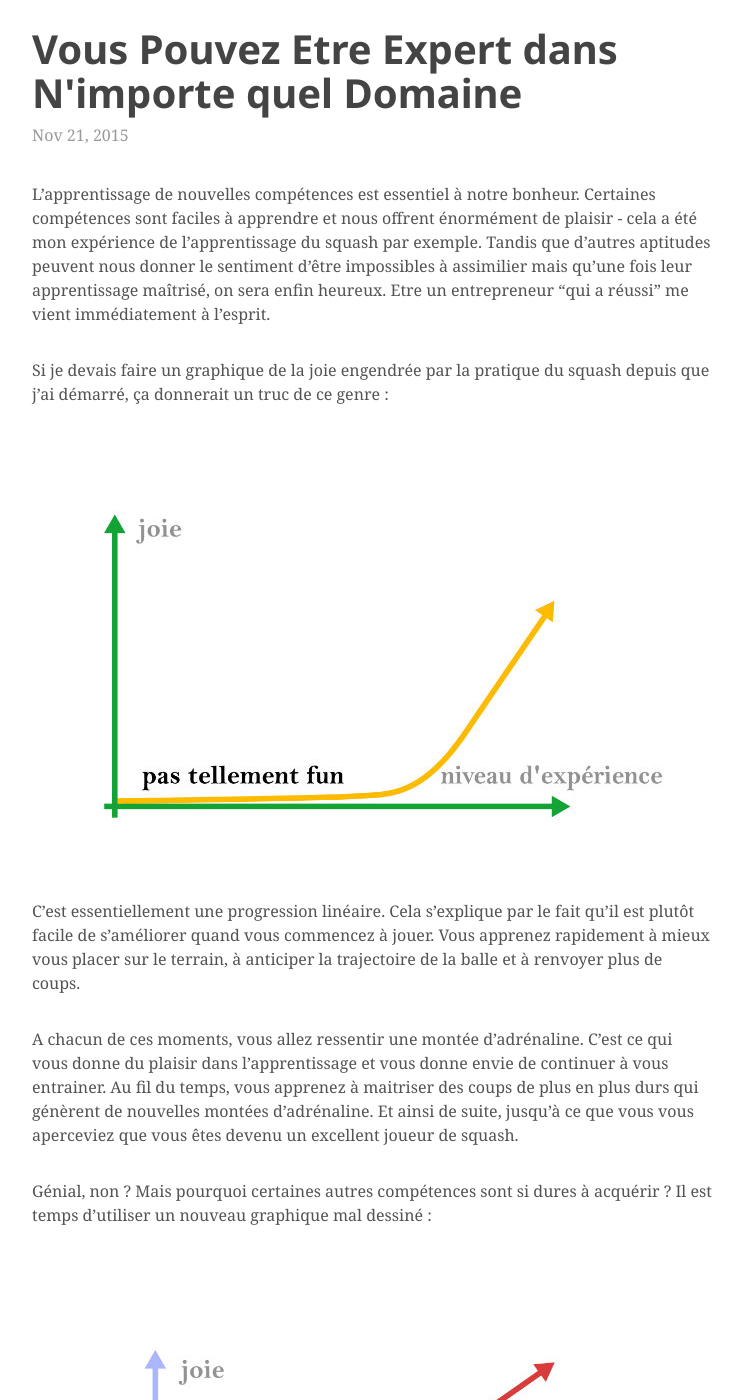
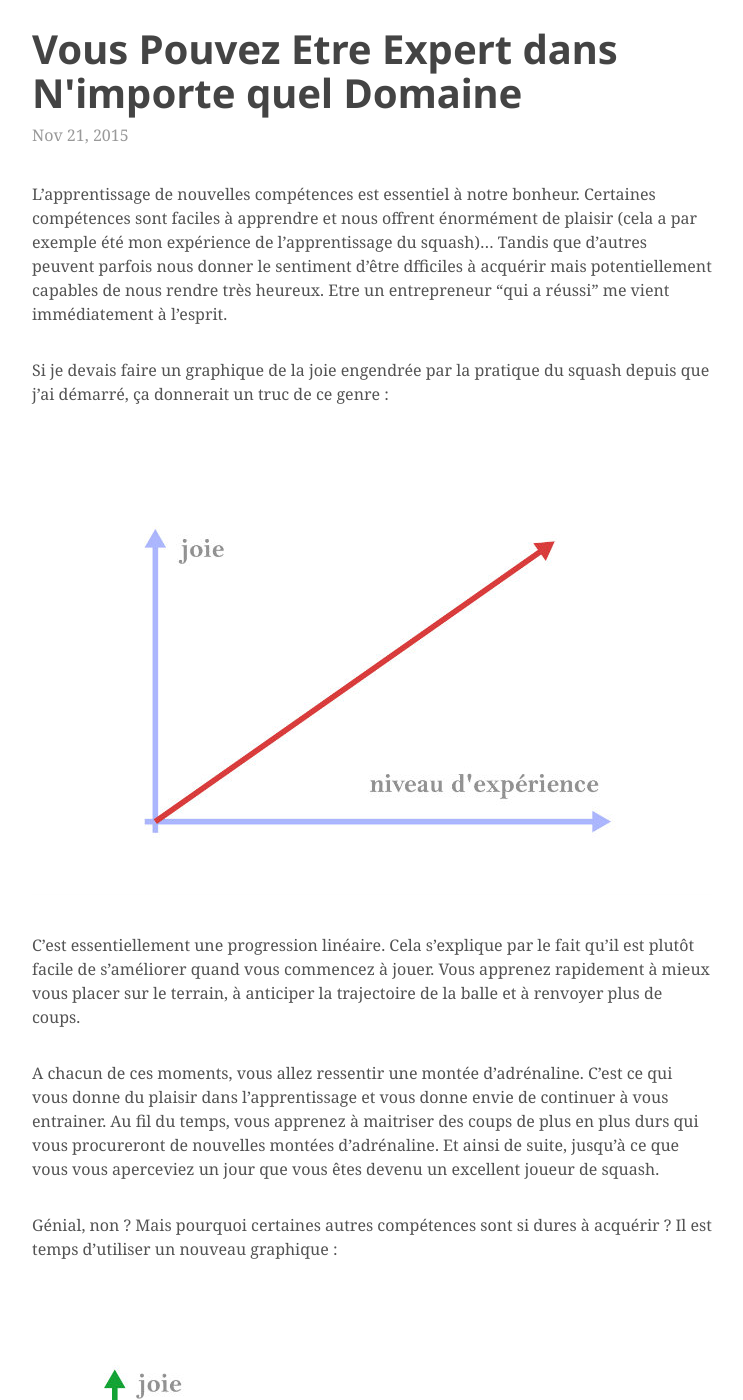
Before and after one commit to tarikpeudon/tarikpeudon.github.io, a Jekyll site: the page built from _posts/2015-11-20-vous-pouvez-etre-expert-dans-tous-les-domaines.markdown, in a window 1280 px wide and 1400 px high. Shown: the whole window, without its empty margins (268-1011 px from the left). Built offline with Jekyll 4.4.1, drawn with Linux system fonts in a browser that asks for light colours; some web fonts are replaced.

Commit message:
Update 2015-11-20-vous-pouvez-etre-expert-dans-tous-les-domaines.markdown

```diff
--- a/_posts/2015-11-20-vous-pouvez-etre-expert-dans-tous-les-domaines.markdown
+++ b/_posts/2015-11-20-vous-pouvez-etre-expert-dans-tous-les-domaines.markdown
@@ -5,19 +5,19 @@ date:   2015-11-21 19:25:25
 categories: category1
 ---
 
-L’apprentissage de nouvelles compétences est essentiel à notre bonheur. Certaines compétences sont faciles à apprendre et nous offrent énormément de plaisir - cela a été mon expérience de l’apprentissage du squash par exemple. Tandis que d’autres aptitudes peuvent nous donner le sentiment d’être impossibles à assimilier mais qu’une fois leur apprentissage maîtrisé, on sera enfin heureux. Etre un entrepreneur "qui a réussi" me vient immédiatement à l'esprit.
+L’apprentissage de nouvelles compétences est essentiel à notre bonheur. Certaines compétences sont faciles à apprendre et nous offrent énormément de plaisir (cela a par exemple été mon expérience de l’apprentissage du squash)... Tandis que d’autres peuvent parfois nous donner le sentiment d’être dfficiles à acquérir mais potentiellement capables de nous rendre très heureux. Etre un entrepreneur "qui a réussi" me vient immédiatement à l'esprit.
 
 Si je devais faire un graphique de la joie engendrée par la pratique du squash depuis que j’ai démarré, ça donnerait un truc de ce genre :
 
-![comment-apprendre-competence](/assets/gr1.jpg)
+![comment-apprendre-competence](/assets/gr2.jpg)
 
 C’est essentiellement une progression linéaire. Cela s'explique par le fait qu'il est plutôt facile de s’améliorer quand vous commencez à jouer. Vous apprenez rapidement à mieux vous placer sur le terrain, à anticiper la trajectoire de la balle et à renvoyer plus de coups.
 
-A chacun de ces moments, vous allez ressentir une montée d’adrénaline. C’est ce qui vous donne du plaisir dans l’apprentissage et vous donne envie de continuer à vous entrainer. Au fil du temps, vous apprenez à maitriser des coups de plus en plus durs qui génèrent de nouvelles montées d’adrénaline. Et ainsi de suite, jusqu’à ce que vous vous aperceviez que vous êtes devenu un excellent joueur de squash.
+A chacun de ces moments, vous allez ressentir une montée d’adrénaline. C’est ce qui vous donne du plaisir dans l’apprentissage et vous donne envie de continuer à vous entrainer. Au fil du temps, vous apprenez à maitriser des coups de plus en plus durs qui vous procureront de nouvelles montées d’adrénaline. Et ainsi de suite, jusqu’à ce que vous vous aperceviez un jour que vous êtes devenu un excellent joueur de squash.
 
-Génial, non ? Mais pourquoi certaines autres compétences sont si dures à acquérir ? Il est temps d’utiliser un nouveau graphique mal dessiné :
+Génial, non ? Mais pourquoi certaines autres compétences sont si dures à acquérir ? Il est temps d’utiliser un nouveau graphique :
 
-![apprendre-nouvelle-competence](/assets/gr2.jpg)
+![apprendre-nouvelle-competence](/assets/gr1.jpg)
 
 Apprendre à jouer du panio est difficile. La plupart d’entre nous n’ont jamais réussi à dépasser la "vallée du désespoir et de la renonciation". C’est certainement lié au fait que pour s’amuser en jouant du piano on veut pouvoir improviser, composer nos propres morceaux, apprendre un air en s’aidant simplement de notre oreille et jouer avec notre propre créativité. Imaginez toute la joie que vous pourriez avoir si vous étiez capable de composer de la musique dès que vous le souhaitez.
 
```
